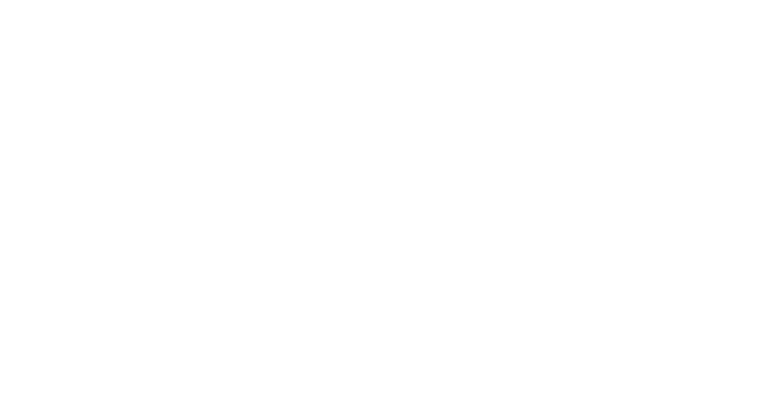
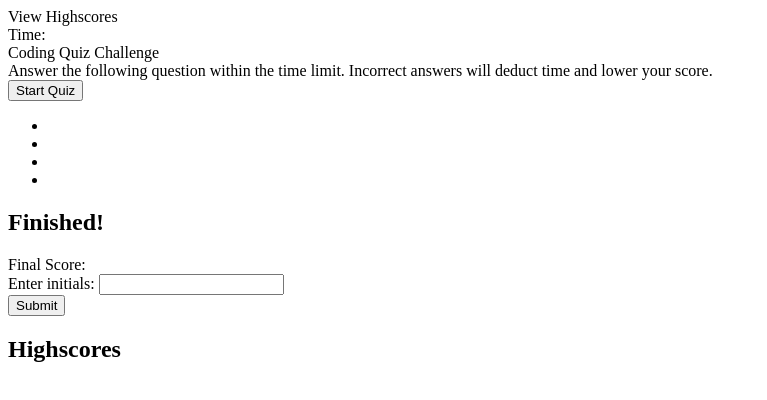
Before and after one commit to timothysu1/quiz-code, a plain HTML site: page index.html in a window 1280 px wide. Shown: the whole page, without its empty margins (0-767 px from the left). Drawn offline with Linux system fonts and the light colour scheme.

Commit message:
site structure and js vars

```diff
--- a/index.html
+++ b/index.html
@@ -1,11 +1,58 @@
 <!DOCTYPE html>
 <html lang="en">
+
 <head>
   <meta charset="UTF-8">
   <meta name="viewport" content="width=device-width, initial-scale=1.0">
   <title>Code Quiz</title>
 </head>
+
 <body>
+  <header>
+    <div class="highscore-redirect">View Highscores</div>
+    <div class="timer">Time: <span class="timer-remaining"></span></div>
+  </header>
+
+  <main>
+    <section>
+      <div class="start-screen">
+        <div class="title">Coding Quiz Challenge</div>
+        <div class="description">Answer the following question within the time limit. Incorrect answers will deduct time and lower your score.</div>
+        <button class="start-button">Start Quiz</button>
+      </div>
+    </section>
+
+    <section>
+      <div class="quiz-game" data-display="hidden">
+        <div class="question"></div>
+        <ul class="multiple">
+          <li id="q1"></li>
+          <li id="q2"></li>
+          <li id="q3"></li>
+          <li id="q4"></li>
+        </ul>
+      </div>
+    </section>
+
+    <section>
+      <div class="quiz-end" data-display="hidden">
+        <h2> Finished!</h2>
+        <div class="score-display">Final Score: <span class="score-value"></span></div>
+        <div class="initals">Enter initials: <input id="name"></div>
+        <button class="submit-initials">Submit</button>
+      </div>
+    </section>
+
+    <section>
+      <div class="highscore-view" data-display="hidden">
+        <h2>Highscores</h2>
+        <ul class="highscore-previous"></ul>
+
+      </div>
+    </section>
+
+  </main>
 
 </body>
+
 </html>
```
Also changed, not shown: js/script.js (+37 -0 lines).
